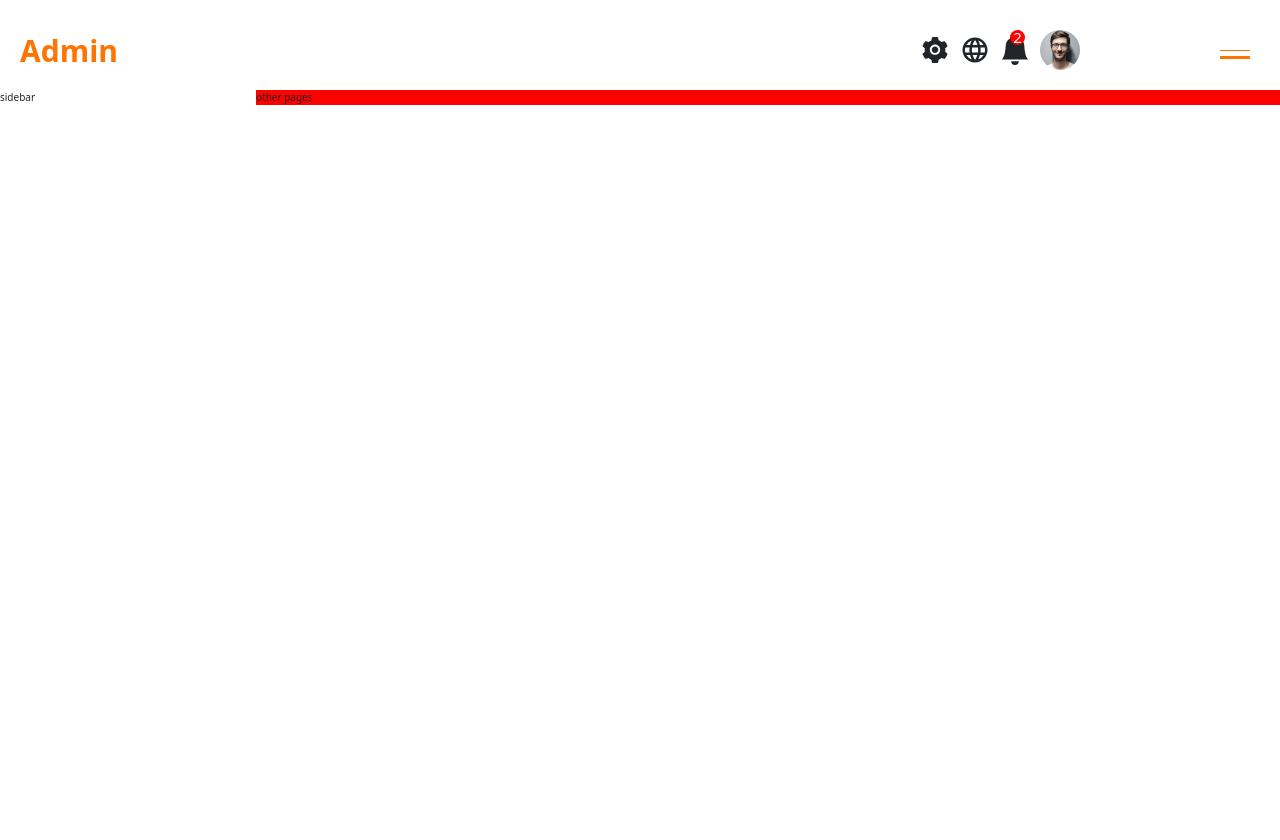
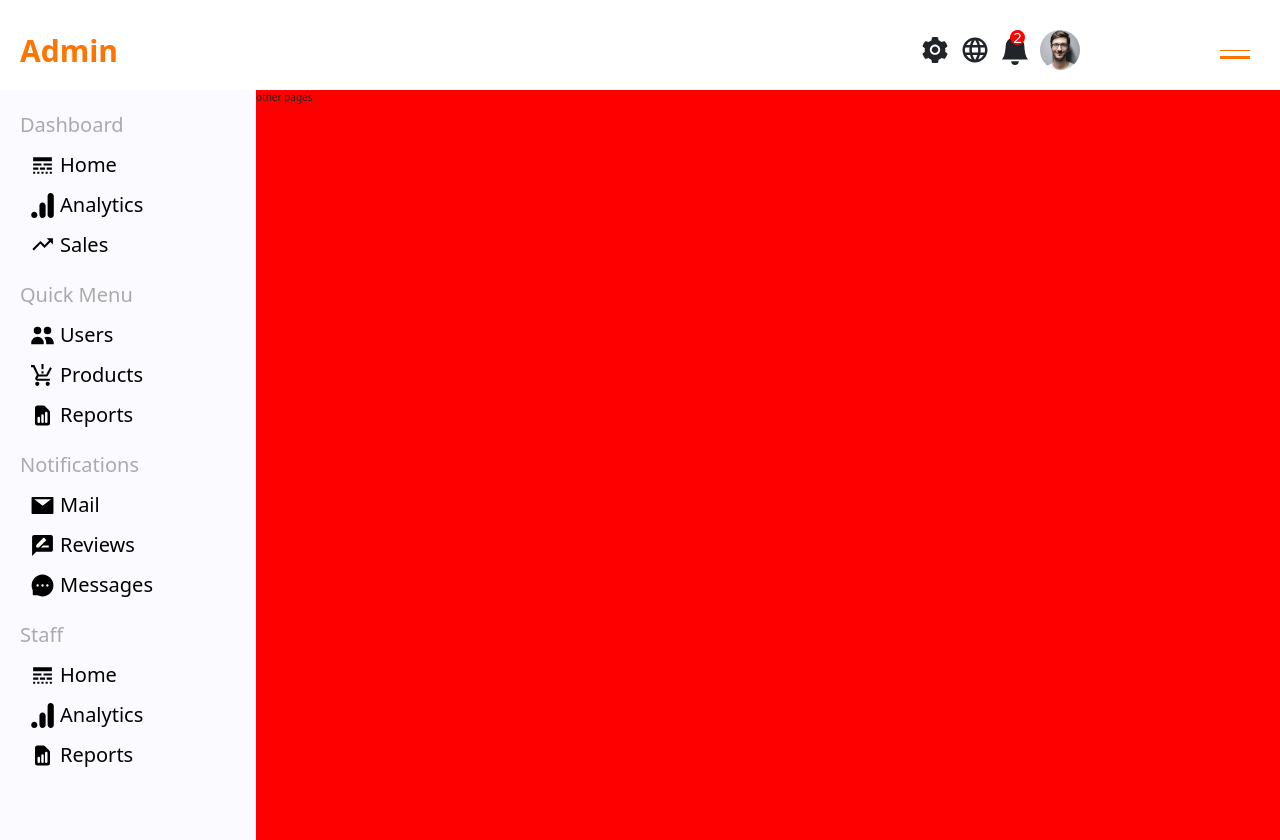
Before and after one commit to NamNguyenGit/BraShop, a React (Create React App) app: page /manager in a window 1280 px wide. Before the commit the page ends 800 px from the top, so only its background shows below. Built offline with nearby package versions, Linux system fonts and the light colour scheme.

Commit message:
Style SideBar

```diff
--- a/src/components/Admin/SideBar.js
+++ b/src/components/Admin/SideBar.js
@@ -1,7 +1,91 @@
+import {MdLineStyle, MdOutlineProductionQuantityLimits, MdRateReview} from "react-icons/md";
+import {SiGoogleanalytics} from "react-icons/si";
+import {BiTrendingUp} from "react-icons/bi";
+import {HiUsers, HiDocumentReport} from "react-icons/hi";
+import {AiFillMail,AiFillMessage} from "react-icons/ai";
 const SideBar = () => {
   return (
     <>
-      <div className="sideBar">sidebar</div>
+      <div className="sideBar">
+        <div className="sideBar__wrapper">
+            <div className="sideBar__menu">
+                <div className="sideBar__menu__title">
+                    Dashboard
+                    <ul className="sideBar__menu__list">
+                        <li className="sideBar__menu__list__item  ">
+                            <MdLineStyle size={25} className="mr-5"/>
+                            Home
+                        </li>
+                        <li className="sideBar__menu__list__item">
+                            <SiGoogleanalytics size={25} className="mr-5"/>
+                            Analytics
+                        </li>
+                        <li className="sideBar__menu__list__item">
+                            <BiTrendingUp size={25} className="mr-5"/>
+                            Sales
+                        </li>
+
+                    </ul>
+                </div>
+                <div className="sideBar__menu__title">
+                    Quick Menu
+                    <ul className="sideBar__menu__list">
+                        <li className="sideBar__menu__list__item  ">
+                            <HiUsers size={25} className="mr-5"/>
+                            Users
+                        </li>
+                        <li className="sideBar__menu__list__item">
+                            <MdOutlineProductionQuantityLimits size={25} className="mr-5"/>
+                            Products
+                        </li>
+                        <li className="sideBar__menu__list__item">
+                            <HiDocumentReport size={25} className="mr-5"/>
+                            Reports
+                        </li>
+
+                    </ul>
+                </div>
+                <div className="sideBar__menu__title">
+                    Notifications
+                    <ul className="sideBar__menu__list">
+                        <li className="sideBar__menu__list__item  ">
+                            <AiFillMail size={25} className="mr-5"/>
+                            Mail
+                        </li>
+                        <li className="sideBar__menu__list__item">
+                            <MdRateReview size={25} className="mr-5"/>
+                            Reviews
+                        </li>
+                        <li className="sideBar__menu__list__item">
+                            <AiFillMessage size={25} className="mr-5"/>
+                            Messages
+                        </li>
+
+                    </ul>
+                </div>
+                <div className="sideBar__menu__title">
+                    Staff
+                    <ul className="sideBar__menu__list">
+                        <li className="sideBar__menu__list__item  ">
+                            <MdLineStyle size={25} className="mr-5"/>
+                            Home
+                        </li>
+                        <li className="sideBar__menu__list__item">
+                            <SiGoogleanalytics size={25} className="mr-5"/>
+                            Analytics
+                        </li>
+                        <li className="sideBar__menu__list__item">
+                            <HiDocumentReport size={25} className="mr-5"/>
+                            Reports
+                        </li>
+
+                    </ul>
+                </div>
+
+            </div>
+        </div>
+
+      </div>
     </>
   );
 };
--- a/src/scss/components/_sidebar.scss
+++ b/src/scss/components/_sidebar.scss
@@ -2,4 +2,35 @@
 
 .sideBar {
     flex: 1;
+    height: calc(100vh - 5rem);
+    background: rgb(251, 251, 255);
+    position: sticky;
+    top: 5rem;
+    &__wrapper {
+        padding: 2rem;
+        color: $black;
+    }
+    &__menu {
+        margin-bottom: 1rem;
+        &__title {
+            font-size: 2rem;
+            color: $silverlight;
+        }
+        &__list {
+
+            list-style: none;
+            padding: 0.5rem;
+            li {
+                display: flex;
+                align-items: center;
+                padding: 0.5rem;
+                cursor: pointer;
+                color: $black;
+                border-radius: 1rem;
+                &:active , &:hover {
+                    background: rgb(228, 228, 250);
+                }
+            }
+        }
+    }
 }
--- a/src/scss/utils/utils.scss
+++ b/src/scss/utils/utils.scss
@@ -105,3 +105,7 @@
     flex: 4;
     background-color: red;
 }
+
+.mr-5 {
+    margin-right: 0.5rem;
+}
```
Also changed, not shown: src/main.css.
